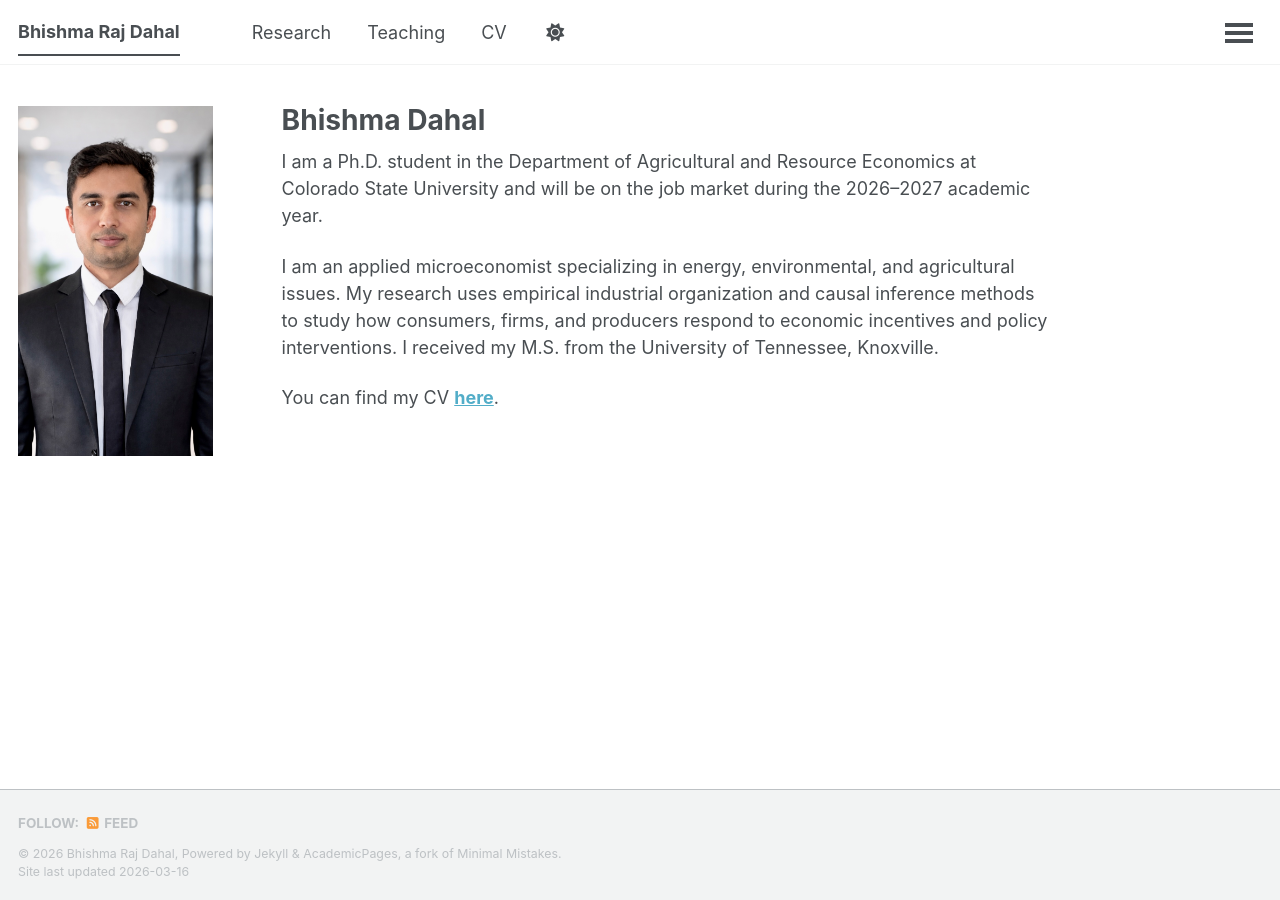
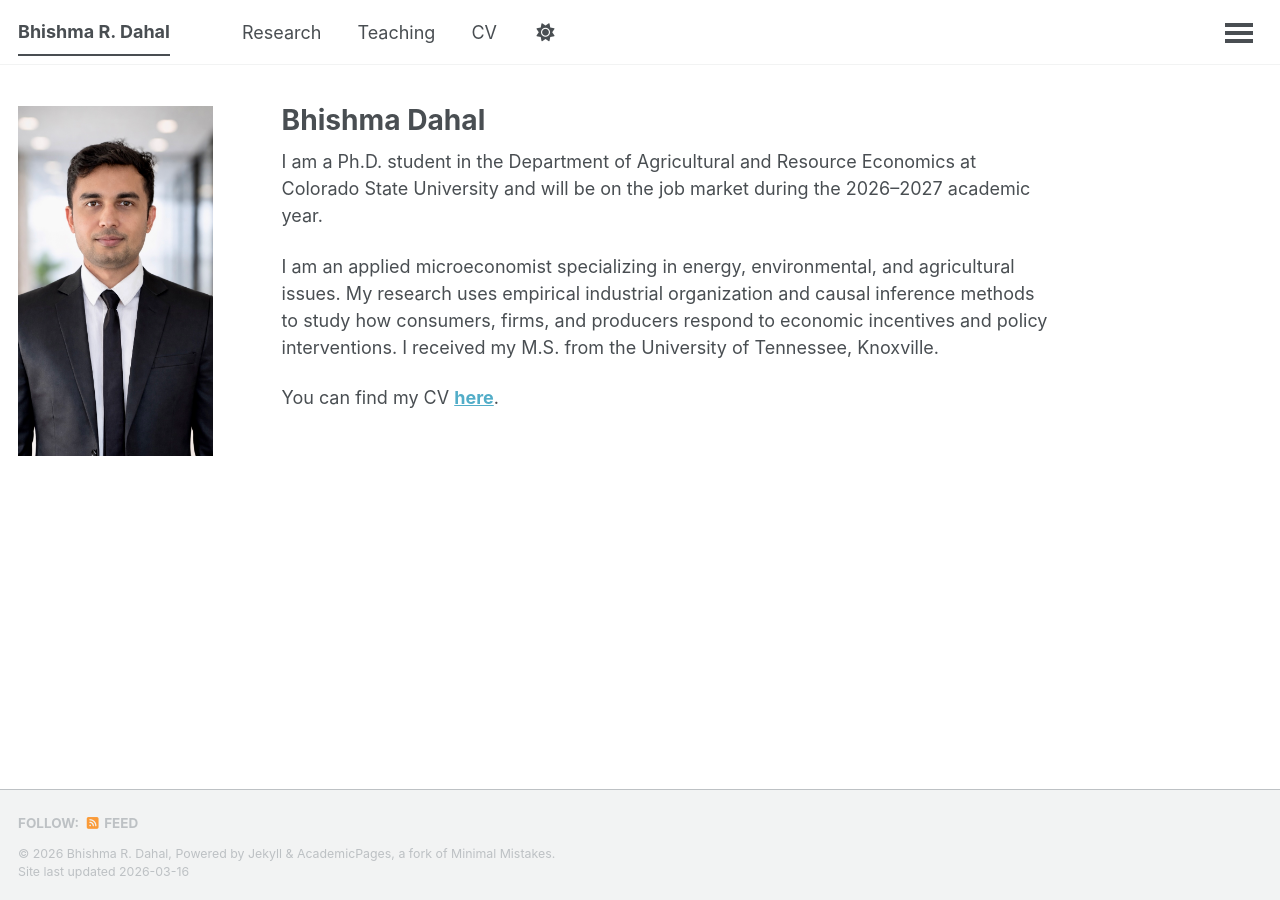
Before and after one commit to bhishmarajdahal/bhishmarajdahal.github.io, a Jekyll site: the page built from _pages/about.md, in a window 1280 px wide. Built offline with Jekyll 4.4.1, drawn with Linux system fonts in a browser that asks for light colours; a script that is not in the unit is left out.

Commit message:
Update _config.yml

```diff
--- a/_config.yml
+++ b/_config.yml
@@ -9,10 +9,10 @@
 # Basic Site Settings
 locale                   : "en-US"
 site_theme               : "default" # The available themes options are "default", "air", "sunrise", "mint", "dirt" and "contrast"
-title                    : "Bhishma Raj Dahal"
+title                    : "Bhishma R. Dahal"
 title_separator          : "-"
-name                     : &name "Bhishma Raj Dahal"
-description              : &description "Bhishma Raj Dahal"   # Update this with a general description of your site, this is the default if not overridden by a page
+name                     : &name "Bhishma R. Dahal"
+description              : &description "Bhishma R. Dahal"   # Update this with a general description of your site, this is the default if not overridden by a page
 url                      : https://bhishmarajdahal.github.io # The base hostname & protocol for your site e.g. "https://[your GitHub username].github.io",
                                                            # or if you already have some other page hosted on Github then use "https://[your GitHub username].github.io/[Your Repo Name]"
 baseurl                  : "" # the subpath of your site, e.g. "/blog"
@@ -26,7 +26,7 @@
 
 author:
   avatar           : "Bhishma.jpg"
-  name             : "Bhishma Raj Dahal"
+  name             : "Bhishma R. Dahal"
   pronouns         :
   bio              : "Ph.D. student in Agricultural and Resource Economics at Colorado State University."
   location         : "Fort Collins, CO, USA"
```
